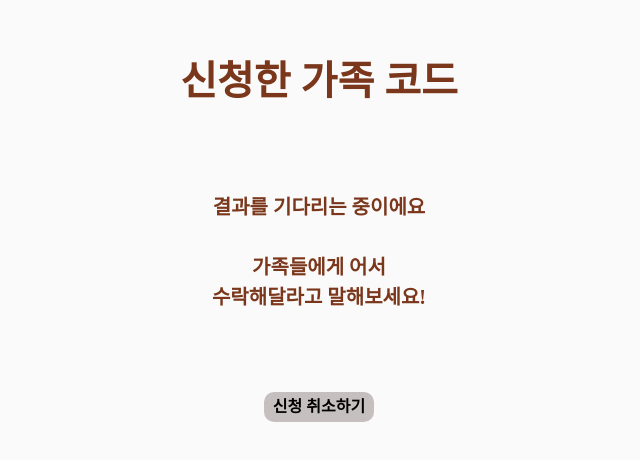
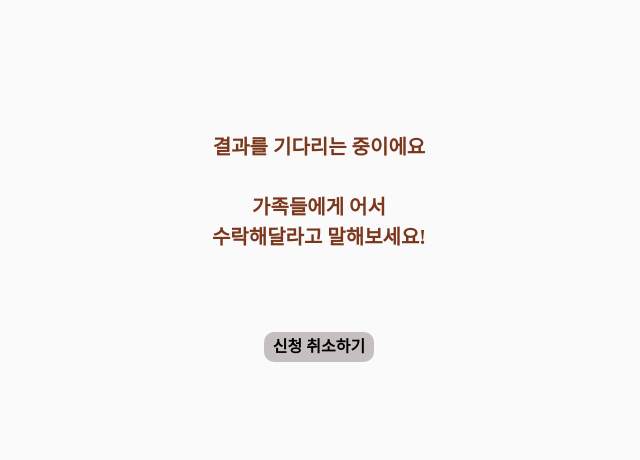
Before and after one commit to sunmingLee/Sai, a Vue app in the folder FrontEnd/: page /applywait in a window 1280 px wide. Shown: the part 108-568 px from the top of the page, without its empty margins (321-961 px from the left). Built offline with nearby package versions, Linux system fonts and the light colour scheme; a web font is replaced by a local one; what @vuepic/vue-datepicker would draw is missing.

Commit message:
Design: Hide familyCode div when it's empty

```diff
--- a/FrontEnd/src/views/ApplyWaitView.vue
+++ b/FrontEnd/src/views/ApplyWaitView.vue
@@ -1,6 +1,6 @@
 <template>
   <div class="apply-wait-wrap">
-    <div class="family-id-wrap">신청한 가족 코드<br/>{{ familyId }}</div>
+    <div class="family-id-wrap" v-if="familyId">신청한 가족 코드<br/>{{ familyId }}</div>
     <span>결과를 기다리는 중이에요<br/><br/>
     가족들에게 어서<br/>수락해달라고 말해보세요!</span>
     <Button class="btn-back" buttonClass="big negative" buttonText="신청 취소하기" @click="goFamilyCode"></Button>
```
